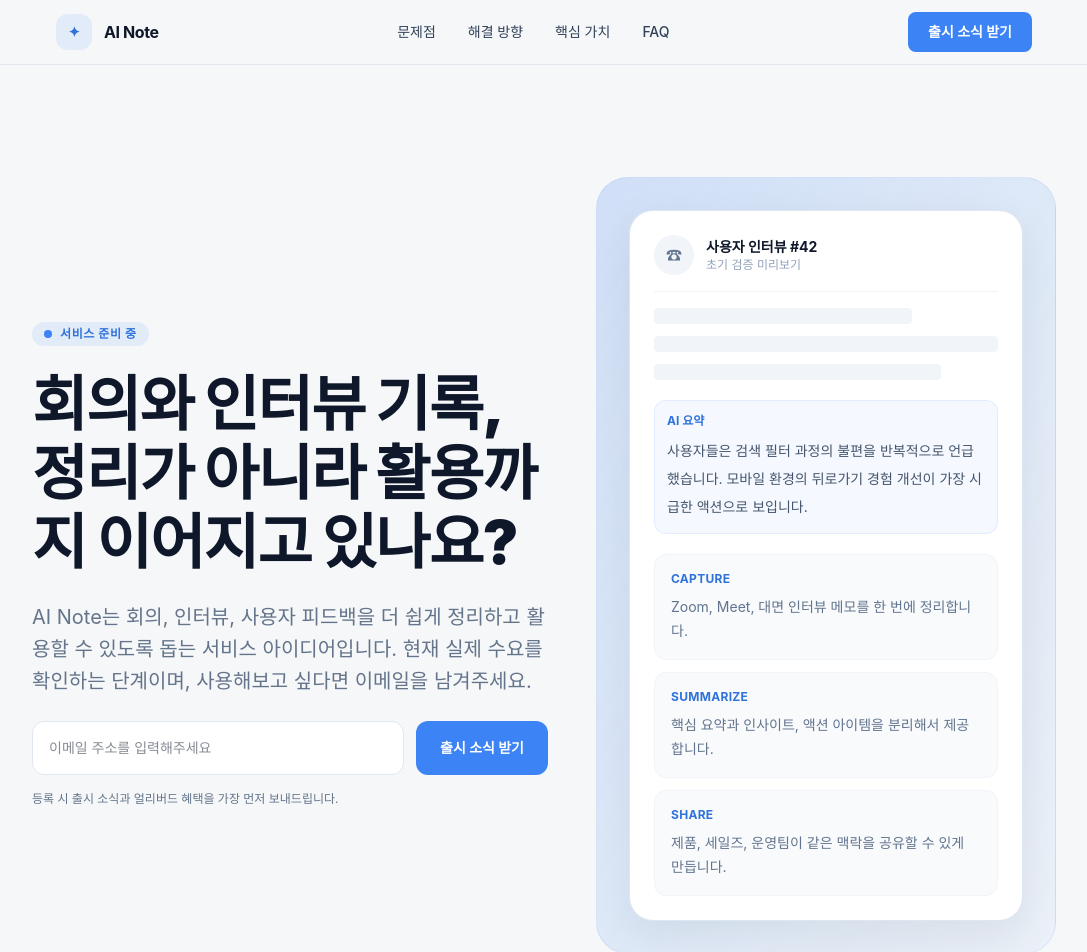
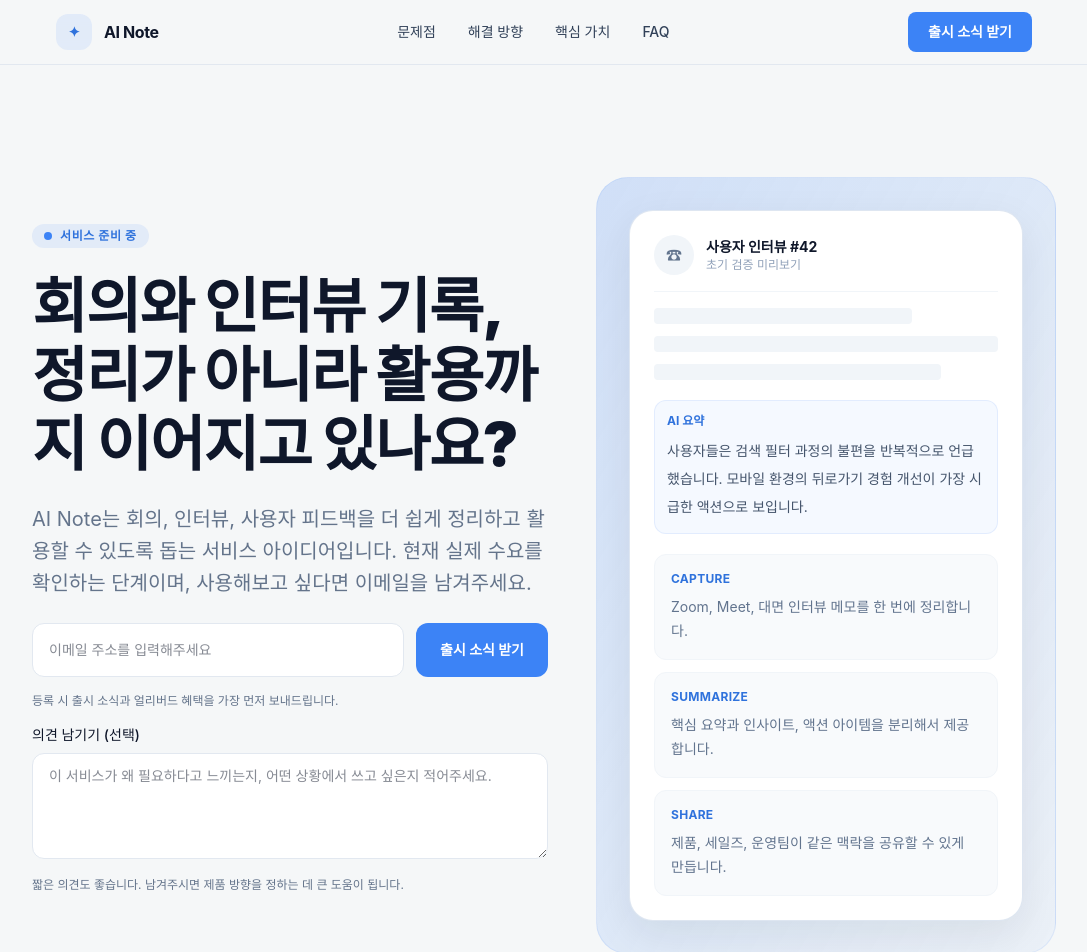
Before and after one commit to penep0/landing-template, a Next.js app: page / in a window 1280 px wide. Shown: the top 952 px of the page, without its empty margins (96-1183 px from the left). Built offline with nearby package versions, Linux system fonts and the light colour scheme.

Commit message:
add user text area

```diff
--- a/app/api/leads/route.ts
+++ b/app/api/leads/route.ts
@@ -101,6 +101,7 @@ export async function POST(request: Request) {
   }
 
   const lead = parsed.data;
+  const normalizedMessage = lead.message.trim();
 
   if (lead.landingSlug !== mainPageContent.tracking.landingSlug) {
     return NextResponse.json(
@@ -111,6 +112,25 @@ export async function POST(request: Request) {
         status: 400
       }
     );
+  }
+
+  if (normalizedMessage) {
+    const messageRateLimit = checkRateLimit(`message:${ipHash}`, {
+      windowMs: 10 * 60_000,
+      maxRequests: 2
+    });
+
+    if (!messageRateLimit.allowed) {
+      return NextResponse.json(
+        {
+          message:
+            "의견 제출은 너무 자주 보낼 수 없습니다. 잠시 후 다시 시도해 주세요."
+        },
+        {
+          status: 429
+        }
+      );
+    }
   }
 
   if (lead.honeypot) {
@@ -141,7 +161,7 @@ export async function POST(request: Request) {
       name: lead.name || null,
       email: normalizedEmail,
       phone: lead.phone || null,
-      message: lead.message || null,
+      message: normalizedMessage || null,
       company: lead.company || null,
       job_title: lead.jobTitle || null,
       cta_variant: lead.ctaVariant,
--- a/app/layout.tsx
+++ b/app/layout.tsx
@@ -5,7 +5,7 @@ import "./globals.css";
 
 export const metadata: Metadata = {
   title: "Landing Template",
-  description: "Reusable multi-slug landing system for rapid idea validation."
+  description: "Single landing page for collecting demand-validation leads."
 };
 
 type RootLayoutProps = Readonly<{
--- a/components/main-page/main-lead-form.tsx
+++ b/components/main-page/main-lead-form.tsx
@@ -22,12 +22,14 @@ type MainLeadFormProps = {
 type FormState = {
   name: string;
   email: string;
+  message: string;
   honeypot: string;
 };
 
 const INITIAL_FORM_STATE: FormState = {
   name: "",
   email: "",
+  message: "",
   honeypot: ""
 };
 
@@ -90,6 +92,7 @@ export function MainLeadForm({
           landingSlug,
           name: values.name,
           email: values.email,
+          message: values.message,
           honeypot: values.honeypot,
           ctaVariant,
           utm,
@@ -175,6 +178,39 @@ export function MainLeadForm({
         )}
       </label>
 
+      {variant === "hero" ? (
+        <p className="text-xs leading-6 text-[var(--muted)]">{form.helperText}</p>
+      ) : null}
+
+      {form.messageLabel || form.messagePlaceholder ? (
+        <label className="block">
+          {variant === "panel" || variant === "hero" ? (
+            <span className="mb-2 block text-sm font-medium">
+              {form.messageLabel ?? "의견 남기기"}
+            </span>
+          ) : null}
+
+          <textarea
+            value={values.message}
+            onFocus={handleFieldFocus}
+            onChange={(event) => updateField("message", event.target.value)}
+            maxLength={2000}
+            rows={variant === "hero" ? 4 : 5}
+            className={
+              variant === "hero"
+                ? "w-full rounded-xl border border-slate-200 bg-white px-4 py-3 text-sm outline-none transition focus:border-[var(--accent)] focus:ring-2 focus:ring-[var(--accent)]/20"
+                : "w-full rounded-xl border border-[var(--border)] bg-slate-50 px-4 py-3 text-sm outline-none transition focus:border-[var(--accent)] focus:bg-white"
+            }
+            placeholder={form.messagePlaceholder}
+          />
+          {form.messageHelperText ? (
+            <p className="mt-2 text-xs leading-6 text-[var(--muted)]">
+              {form.messageHelperText}
+            </p>
+          ) : null}
+        </label>
+      ) : null}
+
       <label className="hidden">
         <span>Leave this field empty</span>
         <input
@@ -196,7 +232,9 @@ export function MainLeadForm({
         </button>
       ) : null}
 
-      <p className="text-xs leading-6 text-[var(--muted)]">{form.helperText}</p>
+      {variant === "panel" ? (
+        <p className="text-xs leading-6 text-[var(--muted)]">{form.helperText}</p>
+      ) : null}
 
       {status === "error" ? (
         <p className="rounded-2xl bg-red-50 px-4 py-3 text-sm text-red-700">
--- a/content/main-page.ts
+++ b/content/main-page.ts
@@ -85,6 +85,9 @@ export type MainPageFormCopy = {
   namePlaceholder?: string;
   emailLabel?: string;
   emailPlaceholder: string;
+  messageLabel?: string;
+  messagePlaceholder?: string;
+  messageHelperText?: string;
   submitLabel: string;
   submittingLabel: string;
   helperText: string;
@@ -257,6 +260,11 @@ export const mainPageContent: MainPageContent = {
     },
     form: {
       emailPlaceholder: "이메일 주소를 입력해주세요",
+      messageLabel: "의견 남기기 (선택)",
+      messagePlaceholder:
+        "이 서비스가 왜 필요하다고 느끼는지, 어떤 상황에서 쓰고 싶은지 적어주세요.",
+      messageHelperText:
+        "짧은 의견도 좋습니다. 남겨주시면 제품 방향을 정하는 데 큰 도움이 됩니다.",
       submitLabel: "출시 소식 받기",
       submittingLabel: "제출 중...",
       helperText: "등록 시 출시 소식과 얼리버드 혜택을 가장 먼저 보내드립니다.",
@@ -398,6 +406,11 @@ export const mainPageContent: MainPageContent = {
       namePlaceholder: "성함을 입력해주세요",
       emailLabel: "이메일 *",
       emailPlaceholder: "example@email.com",
+      messageLabel: "의견 남기기 (선택)",
+      messagePlaceholder:
+        "이 서비스에 기대하는 점이나 꼭 필요하다고 느낀 이유를 남겨주세요.",
+      messageHelperText:
+        "의견이 포함된 제출은 스팸 방지를 위해 더 짧은 간격으로는 반복 제출할 수 없습니다.",
       submitLabel: "얼리 액세스 신청하기",
       submittingLabel: "제출 중...",
       helperText: "신청하신 정보는 출시 소식 안내 및 서비스 개선을 위한 용도로만 사용됩니다.",
--- a/lib/rate-limit.ts
+++ b/lib/rate-limit.ts
@@ -1,5 +1,5 @@
-const WINDOW_MS = 60_000;
-const MAX_REQUESTS = 5;
+const DEFAULT_WINDOW_MS = 60_000;
+const DEFAULT_MAX_REQUESTS = 5;
 
 type RateLimitBucket = {
   count: number;
@@ -8,14 +8,21 @@ type RateLimitBucket = {
 
 const buckets = new Map<string, RateLimitBucket>();
 
-export function checkRateLimit(key: string) {
+type RateLimitOptions = {
+  windowMs?: number;
+  maxRequests?: number;
+};
+
+export function checkRateLimit(key: string, options: RateLimitOptions = {}) {
+  const windowMs = options.windowMs ?? DEFAULT_WINDOW_MS;
+  const maxRequests = options.maxRequests ?? DEFAULT_MAX_REQUESTS;
   const now = Date.now();
   const current = buckets.get(key);
 
   if (!current || current.resetAt < now) {
     buckets.set(key, {
       count: 1,
-      resetAt: now + WINDOW_MS
+      resetAt: now + windowMs
     });
 
     return {
@@ -23,7 +30,7 @@ export function checkRateLimit(key: string) {
     };
   }
 
-  if (current.count >= MAX_REQUESTS) {
+  if (current.count >= maxRequests) {
     return {
       allowed: false
     };
```
Also changed, not shown: 2 other files (tests, documents, lock files or other folders).
